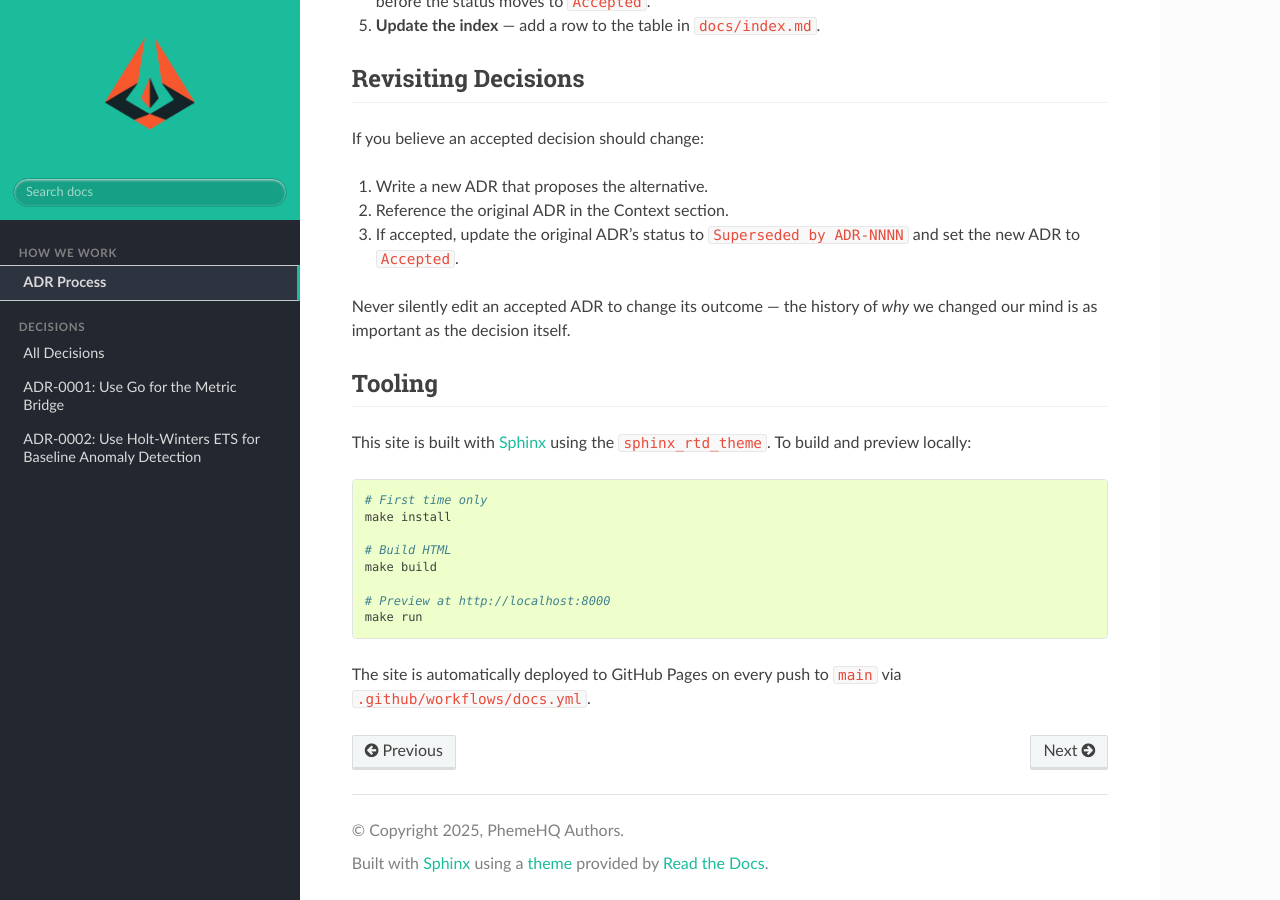
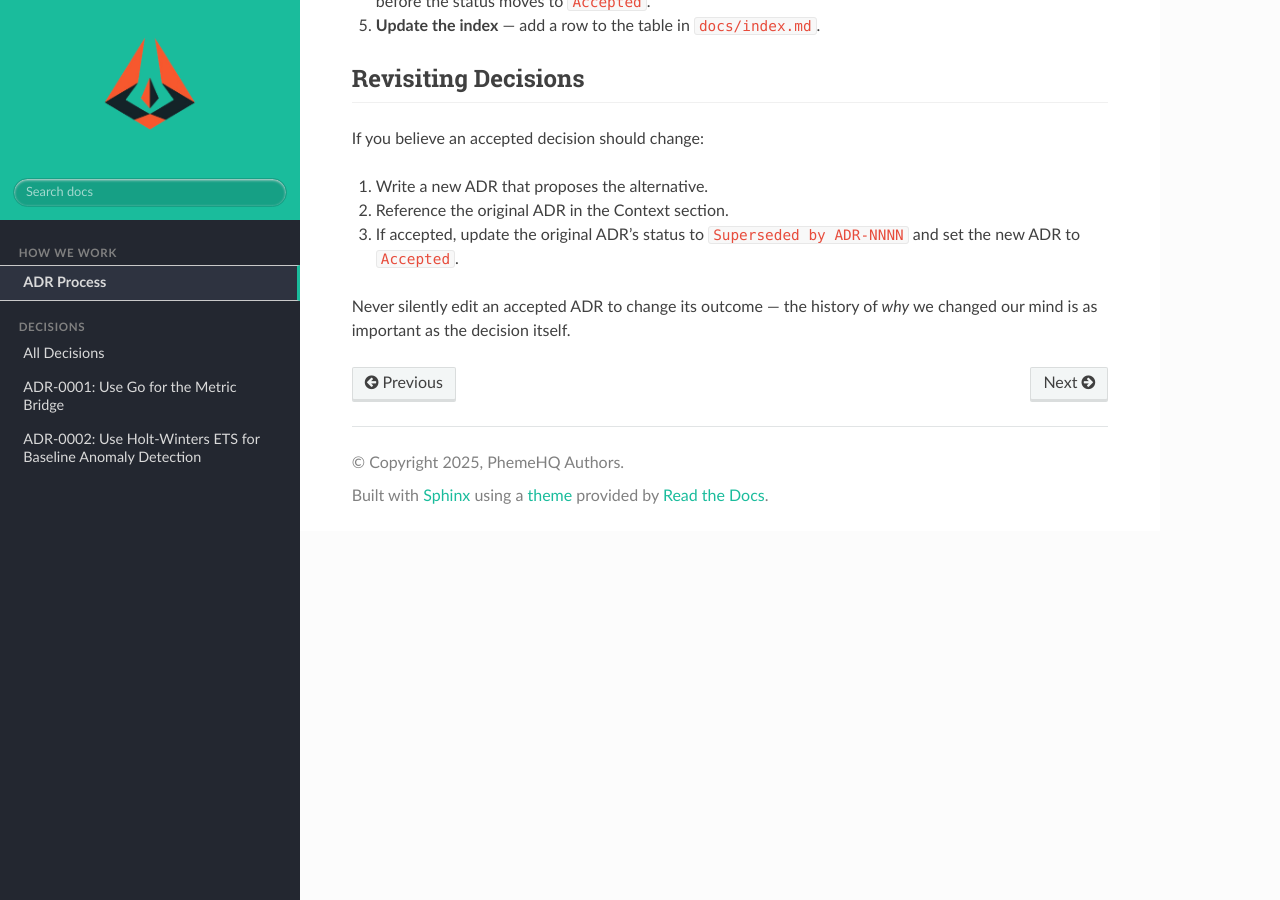
Before and after one commit to phemehq/architecture-decision-records, a Sphinx documentation site: the page built from docs/process.md, in a window 1280 px wide and 900 px high, scrolled down 1461 px. Built offline with Sphinx 7.4.7 and the Read the Docs theme 3.1.0, drawn with Linux system fonts in a browser that asks for light colours.

Commit message:
docs: remove tooling section from ADR process documentation

````diff
--- a/docs/process.md
+++ b/docs/process.md
@@ -71,22 +71,3 @@ If you believe an accepted decision should change:
 
 Never silently edit an accepted ADR to change its outcome — the history of
 *why* we changed our mind is as important as the decision itself.
-
-## Tooling
-
-This site is built with [Sphinx](https://www.sphinx-doc.org) using the
-`sphinx_rtd_theme`. To build and preview locally:
-
-```bash
-# First time only
-make install
-
-# Build HTML
-make build
-
-# Preview at http://localhost:8000
-make run
-```
-
-The site is automatically deployed to GitHub Pages on every push to `main`
-via `.github/workflows/docs.yml`.
````
